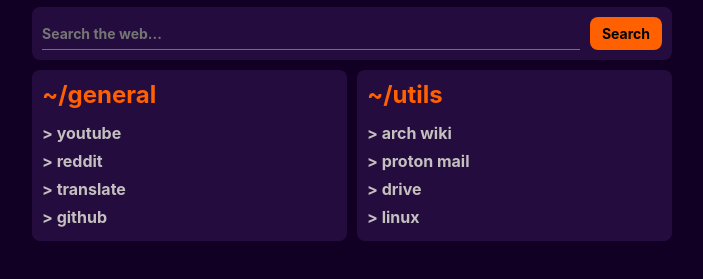
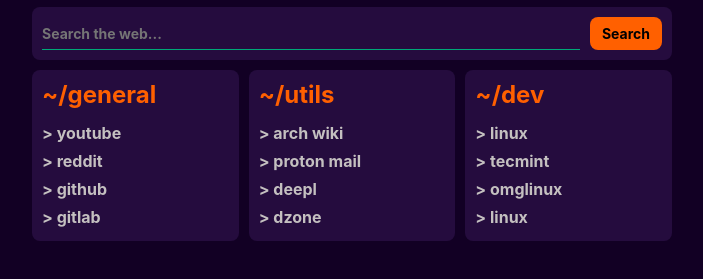
Before and after one commit to lvntcnylmz/startpage, a plain HTML site: page index.html in a window 1280 px wide. Shown: the part 327-606 px from the top of the page, without its empty margins (288-991 px from the left). Drawn offline with Linux system fonts and the light colour scheme.

Commit message:
added new list group

```diff
--- a/index.html
+++ b/index.html
@@ -1,10 +1,12 @@
 <!DOCTYPE html>
 <html>
+
 <head>
     <title>Startpage</title>
     <link rel="stylesheet" href="index.css">
     <meta name="viewport" content="width=device-width,initial-scale=1" />
 </head>
+
 <body>
     <div id="main-container">
         <div id="user-greeting">
@@ -15,28 +17,37 @@
         </div>
         <div id="search">
             <div id="search-input-cont">
-                    <input id="search-input" placeholder="Search the web..." autofocus/>
+                <input id="search-input" placeholder="Search the web..." autofocus />
             </div>
             <div id="search-button-cont">
                 <button class="button" id="search-button" onclick="doSearch()">Search</button>
             </div>
         </div>
         <div id="links">
-                <div class="link-group" id="general">
+            <div class="link-group">
                 <ul>
                     <li class="link-group-title">~/general</li>
                     <li><a href="https://www.youtube.com"><span class="link-text"> > youtube</span></a></li>
                     <li><a href="https://www.reddit.com"><span class="link-text"> > reddit</span></a></li>
-                        <li><a href="https://translate.google.com/"><span class="link-text"> > translate</span></a></li>
                     <li><a href="https://www.github.com/lvntcnylmz"><span class="link-text"> > github</span></a></li>
+                    <li><a href="https://gitlab.com/lvntcylmz"><span class="link-text"> > gitlab</span></a></li>
                 </ul>
             </div>
-                <div class="link-group" id="dev">
+            <div class="link-group">
                 <ul>
                     <li class="link-group-title">~/utils</li>
                     <li><a href="https://wiki.archlinux.org"><span class="link-text"> > arch wiki</span></a></li>
                     <li><a href="https://mail.proton.me"><span class="link-text"> > proton mail</span></a></li>
-                        <li><a href="https://www.google.com/drive/"><span class="link-text"> > drive</span></a></li>
+                    <li><a href="https://www.deepl.com/translator"><span class="link-text"> > deepl</span></a></li>
+                    <li><a href="https://dzone.com/"><span class="link-text"> > dzone</span></a></li>
+                </ul>
+            </div>
+            <div class="link-group">
+                <ul>
+                    <li class="link-group-title">~/dev</li>
+                    <li><a href="https://www.linux.com/"><span class="link-text"> > linux</span></a></li>
+                    <li><a href="https://www.tecmint.com/"><span class="link-text"> > tecmint</span></a></li>
+                    <li><a href="https://www.omglinux.com/"><span class="link-text"> > omglinux</span></a></li>
                     <li><a href="https://itsfoss.com/"><span class="link-text"> > linux</span></a></li>
                 </ul>
             </div>
@@ -44,4 +55,5 @@
     </div>
 </body>
 <script src="index.js"></script>
+
 </html>
```
Lines whose indentation alone changed are shown as unchanged.
